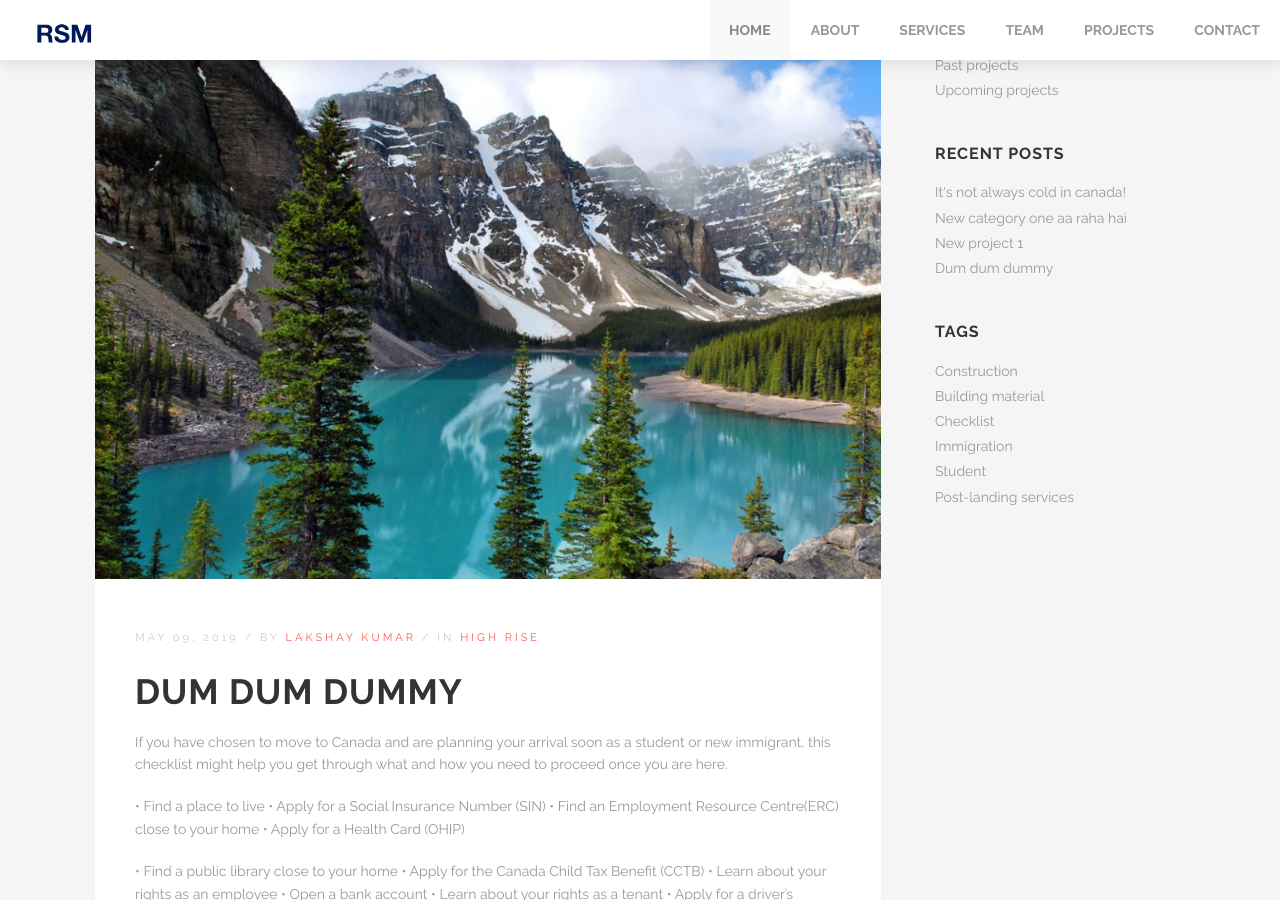
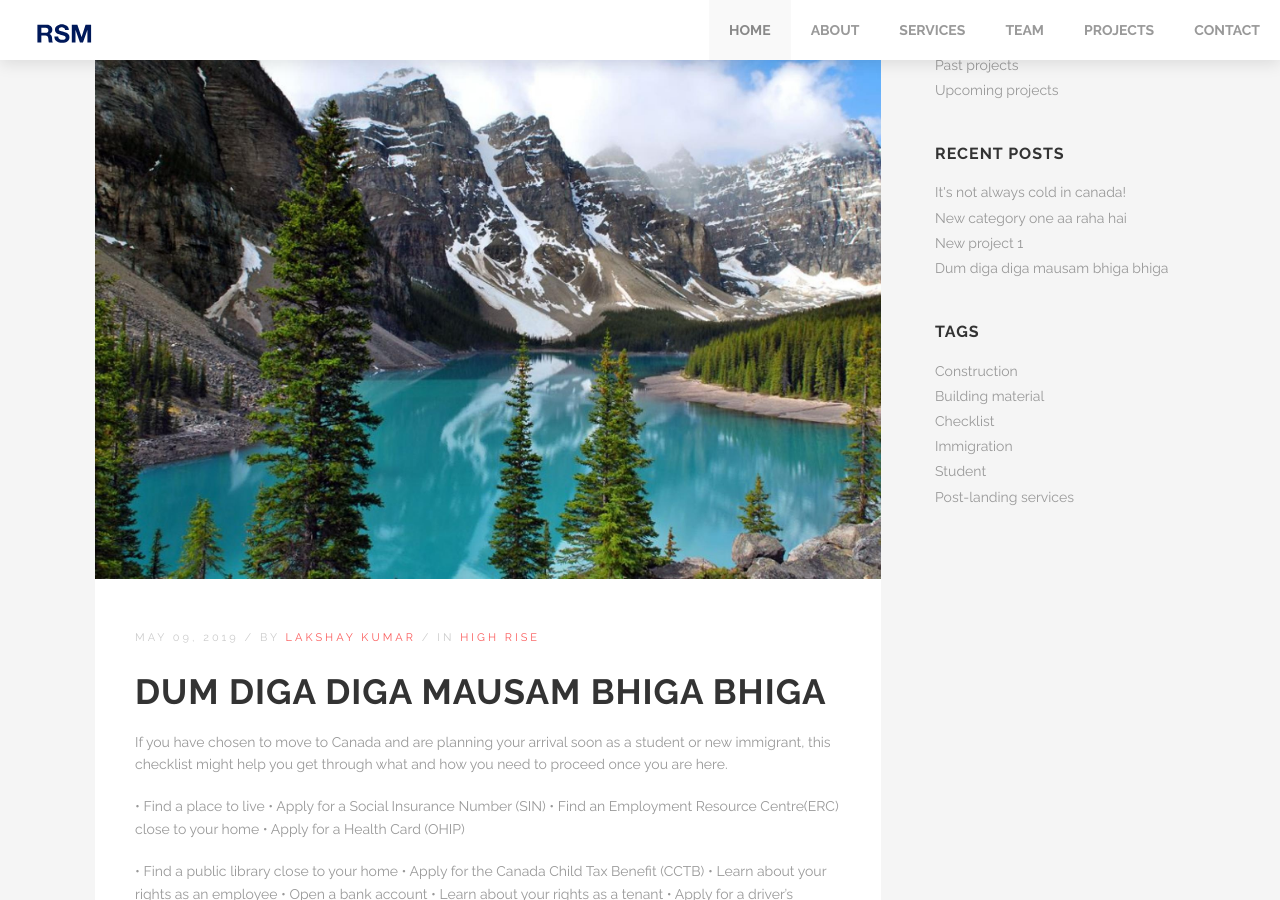
Before and after one commit to prabhav/rsm, a Jekyll site: the page built from _posts/2019-05-08-dummy-post.markdown, in a window 1280 px wide and 900 px high, scrolled down 190 px. Built offline with Jekyll 4.4.1, drawn with Linux system fonts in a browser that asks for light colours.

Commit message:
Updated Dummy Post

```diff
--- a/_posts/2019-05-08-dummy-post.markdown
+++ b/_posts/2019-05-08-dummy-post.markdown
@@ -1,5 +1,5 @@
 ---
-title: dum dum dummy
+title: DUM DIGA DIGA MAUSAM BHIGA BHIGA
 date: 2019-05-09 00:16:00 +05:30
 categories:
 - High Rise
```
